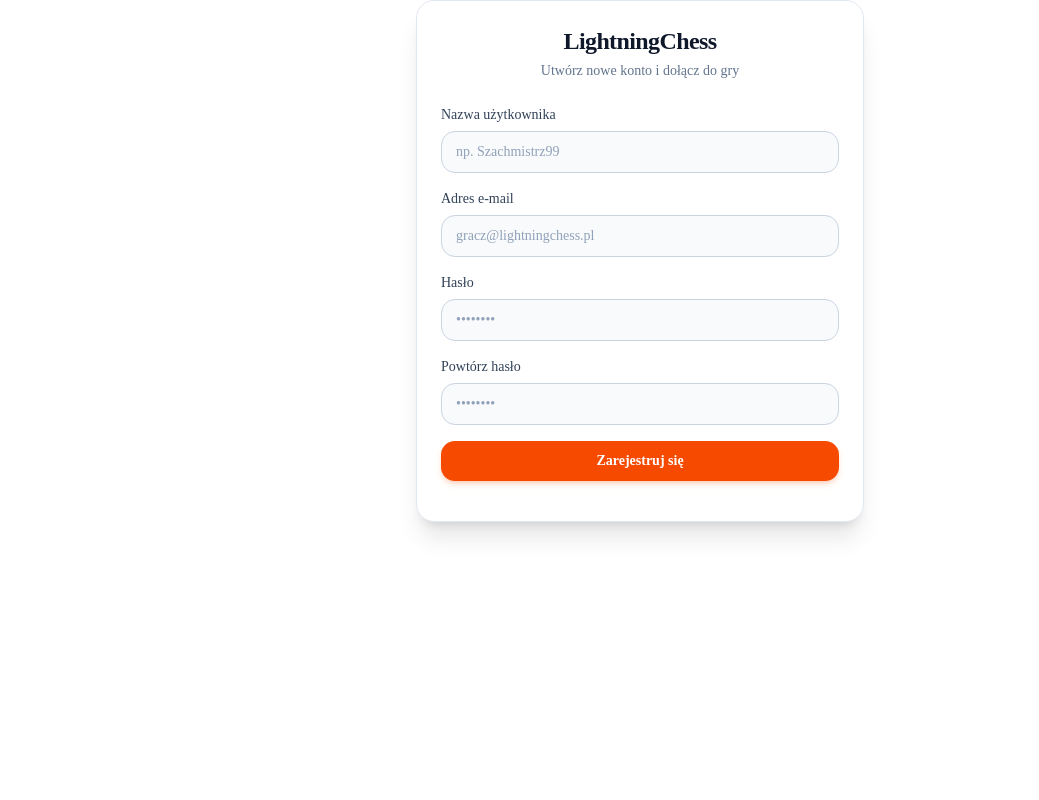
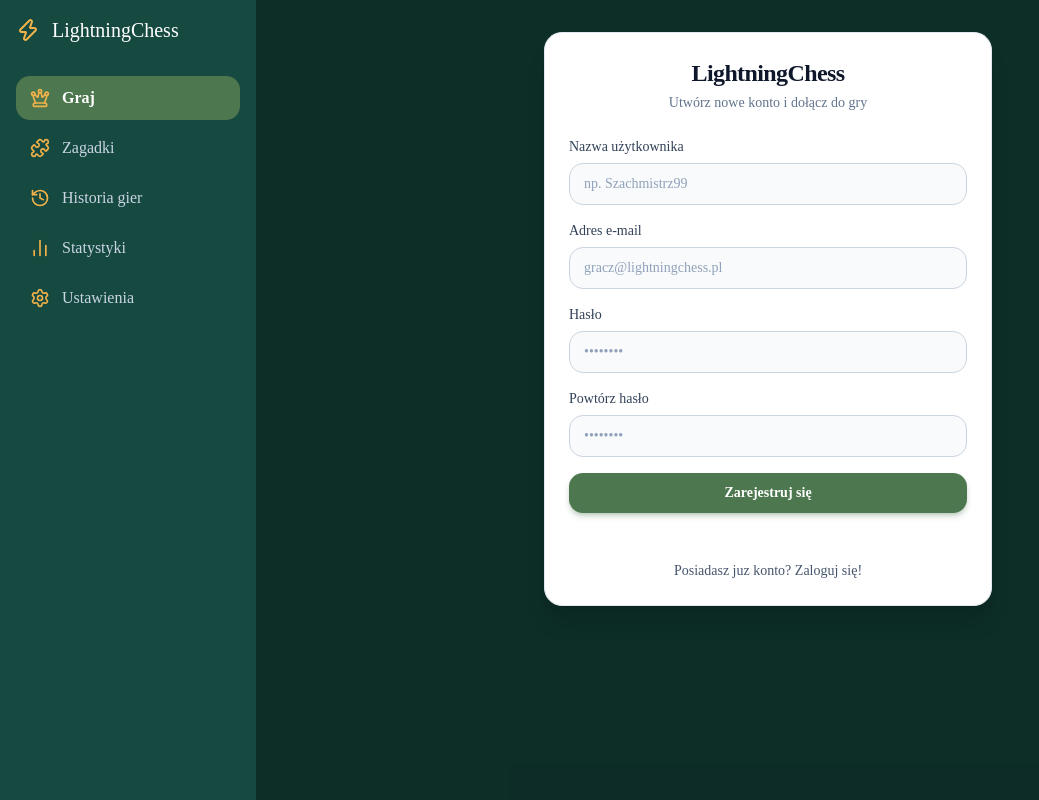
Before and after one commit to sernad1/lightningCHESS, a Next.js app: page /register in a window 1280 px wide. Shown: the whole page, without its empty margins (0-1039 px from the left). Built offline with nearby package versions, Linux system fonts and the light colour scheme; no server answers.

Commit message:
feat: implement Sidebar with main color palette

```diff
--- a/package.json
+++ b/package.json
@@ -40,6 +40,7 @@
   },
   "devDependencies": {
     "@tailwindcss/turbopack": "^4",
+    "@types/bcryptjs": "^2.4.6",
     "@types/node": "^20.19.43",
     "@types/pg": "^8.23.1",
     "@types/react": "^19",
--- a/src/app/globals.css
+++ b/src/app/globals.css
@@ -46,6 +46,11 @@
   --radius-2xl: calc(var(--radius) * 1.8);
   --radius-3xl: calc(var(--radius) * 2.2);
   --radius-4xl: calc(var(--radius) * 2.6);
+  --color-main-darkest: #164a41;
+  --color-main-dark: #4d774e;
+  --color-main-light: #9dc88d;
+  --color-main-accent: #f1b24a;
+  --color-main-white: #ffffff;
 }
 
 :root {
--- a/src/app/layout.tsx
+++ b/src/app/layout.tsx
@@ -1,6 +1,7 @@
 import type { Metadata } from "next";
 import { Geist, Geist_Mono } from "next/font/google";
 import "./globals.css";
+import Sidebar from "@/components/Sidebar";
 
 const geistSans = Geist({
   variable: "--font-geist-sans",
@@ -23,7 +24,12 @@ export default function RootLayout({ children }: LayoutProps<"/">) {
       lang="en"
       className={`${geistSans.variable} ${geistMono.variable} h-full antialiased`}
     >
-      <body className="min-h-full flex flex-col">{children}</body>
+      <body className="flex h-screen bg-main-darkest">
+        <Sidebar />
+        <main className="flex-1 overflow-y-auto p-8 bg-black/40">
+          {children}
+        </main>
+      </body>
     </html>
   );
 }
--- a/src/components/RegisterForm.tsx
+++ b/src/components/RegisterForm.tsx
@@ -1,6 +1,7 @@
 "use client";
 
 import { signup } from "@/actions/auth";
+import Link from "next/link";
 import React, { useActionState, useState } from "react";
 
 export default function RegisterForm() {
@@ -9,7 +10,6 @@ export default function RegisterForm() {
   const [email, setEmail] = useState("");
   const [password, setPassword] = useState("");
   const [confirmPassword, setConfirmPassword] = useState("");
-
 
   return (
     <div className="max-w-md w-full mx-auto p-6 bg-white dark:bg-slate-900 border border-slate-200 dark:border-slate-800 rounded-2xl shadow-xl space-y-6">
@@ -22,58 +22,97 @@ export default function RegisterForm() {
         </p>
       </div>
 
-
       <form action={formData} className="space-y-4">
         <div>
-          <label htmlFor="username"
-            className="block text-sm font-medium text-slate-700 dark:text-slate-300 mb-1.5">
+          <label
+            htmlFor="username"
+            className="block text-sm font-medium text-slate-700 dark:text-slate-300 mb-1.5"
+          >
             Nazwa użytkownika
           </label>
-          <input id="username" name="username" type="text" placeholder="np. Szachmistrz99" value={username}
-            onChange={(e) => setUsername(e.target.value)} required
-            className="w-full px-3.5 py-2.5 text-sm bg-slate-50 dark:bg-slate-800/50 text-slate-900 dark:text-white placeholder-slate-400 border border-slate-300 dark:border-slate-700 rounded-xl focus:outline-none focus:ring-2 focus:ring-orange-500 focus:border-transparent transition-all"/>
-        </div>
-
-        <div>
-          <label htmlFor="email"
-            className="block text-sm font-medium text-slate-700 dark:text-slate-300 mb-1.5">
-            Adres e-mail
-          </label>
-          <input id="email" name="email" type="email" placeholder="gracz@lightningchess.pl" value={email}
-            onChange={(e) => setEmail(e.target.value)} required
+          <input
+            id="username"
+            name="username"
+            type="text"
+            placeholder="np. Szachmistrz99"
+            value={username}
+            onChange={(e) => setUsername(e.target.value)}
+            required
             className="w-full px-3.5 py-2.5 text-sm bg-slate-50 dark:bg-slate-800/50 text-slate-900 dark:text-white placeholder-slate-400 border border-slate-300 dark:border-slate-700 rounded-xl focus:outline-none focus:ring-2 focus:ring-orange-500 focus:border-transparent transition-all"
           />
         </div>
 
         <div>
-          <label htmlFor="password"
-            className="block text-sm font-medium text-slate-700 dark:text-slate-300 mb-1.5">
-            Hasło
+          <label
+            htmlFor="email"
+            className="block text-sm font-medium text-slate-700 dark:text-slate-300 mb-1.5"
+          >
+            Adres e-mail
           </label>
-          <input id="password" name="password" type="password" placeholder="••••••••" value={password}
-            onChange={(e) => setPassword(e.target.value)} required
+          <input
+            id="email"
+            name="email"
+            type="email"
+            placeholder="gracz@lightningchess.pl"
+            value={email}
+            onChange={(e) => setEmail(e.target.value)}
+            required
             className="w-full px-3.5 py-2.5 text-sm bg-slate-50 dark:bg-slate-800/50 text-slate-900 dark:text-white placeholder-slate-400 border border-slate-300 dark:border-slate-700 rounded-xl focus:outline-none focus:ring-2 focus:ring-orange-500 focus:border-transparent transition-all"
           />
         </div>
 
         <div>
-          <label htmlFor="confirmPassword"
-            className="block text-sm font-medium text-slate-700 dark:text-slate-300 mb-1.5">
-            Powtórz hasło
+          <label
+            htmlFor="password"
+            className="block text-sm font-medium text-slate-700 dark:text-slate-300 mb-1.5"
+          >
+            Hasło
           </label>
-          <input id="confirmPassword" name="confirmPassword" type="password" placeholder="••••••••" value={confirmPassword}
-            onChange={(e) => setConfirmPassword(e.target.value)} required
+          <input
+            id="password"
+            name="password"
+            type="password"
+            placeholder="••••••••"
+            value={password}
+            onChange={(e) => setPassword(e.target.value)}
+            required
             className="w-full px-3.5 py-2.5 text-sm bg-slate-50 dark:bg-slate-800/50 text-slate-900 dark:text-white placeholder-slate-400 border border-slate-300 dark:border-slate-700 rounded-xl focus:outline-none focus:ring-2 focus:ring-orange-500 focus:border-transparent transition-all"
           />
         </div>
 
-        <button type="submit" disabled={isPending}
-          className="w-full py-2.5 px-4 text-sm font-semibold text-white bg-orange-600 hover:bg-orange-700 active:bg-orange-800 focus:outline-none focus:ring-2 focus:ring-orange-500 focus:ring-offset-2 rounded-xl transition-all shadow-md shadow-orange-600/20 disabled:opacity-50 disabled:cursor-not-allowed"
+        <div>
+          <label
+            htmlFor="confirmPassword"
+            className="block text-sm font-medium text-slate-700 dark:text-slate-300 mb-1.5"
+          >
+            Powtórz hasło
+          </label>
+          <input
+            id="confirmPassword"
+            name="confirmPassword"
+            type="password"
+            placeholder="••••••••"
+            value={confirmPassword}
+            onChange={(e) => setConfirmPassword(e.target.value)}
+            required
+            className="w-full px-3.5 py-2.5 text-sm bg-slate-50 dark:bg-slate-800/50 text-slate-900 dark:text-white placeholder-slate-400 border border-slate-300 dark:border-slate-700 rounded-xl focus:outline-none focus:ring-2 focus:ring-orange-500 focus:border-transparent transition-all"
+          />
+        </div>
+
+        <button
+          type="submit"
+          disabled={isPending}
+          className="w-full py-2.5 px-4 text-sm font-semibold text-main-white bg-main-dark hover:bg-main-darkest active:scale-[0.98] focus:outline-none focus:ring-2 focus:ring-main-dark focus:ring-offset-2 rounded-xl transition-all shadow-md shadow-main-dark/30 disabled:opacity-50 disabled:cursor-not-allowed cursor-pointer"
         >
           {isPending ? "Rejestrowanie..." : "Zarejestruj się"}
         </button>
         <p>{state?.error}</p>
       </form>
+      <div className="pt-2 text-center text-sm text-slate-600 dark:text-slate-400">
+        <Link href="/login">
+          <p>Posiadasz juz konto? Zaloguj się!</p>
+        </Link>
+      </div>
     </div>
   );
 }
--- /dev/null
+++ b/src/components/Sidebar.tsx
@@ -0,0 +1,54 @@
+"use client";
+import {
+  ChessQueen,
+  Puzzle,
+  RotateCcwClock,
+  ChartNoAxesColumn,
+  Settings,
+  Zap,
+} from "lucide-react";
+import { NavigationItem, SidebarProps } from "@/types/navigation";
+
+const NAVIGATION_ITEMS: NavigationItem[] = [
+  { id: "play", label: "Graj", icon: ChessQueen },
+  { id: "puzzles", label: "Zagadki", icon: Puzzle },
+  { id: "history", label: "Historia gier", icon: RotateCcwClock },
+  { id: "stats", label: "Statystyki", icon: ChartNoAxesColumn },
+  { id: "settings", label: "Ustawienia", icon: Settings },
+];
+
+export default function Sidebar({
+  activeTab = "play",
+  onSelectTab,
+}: SidebarProps) {
+  return (
+    <aside className="w-64 h-screen bg-main-darkest text-main-white p-4 flex flex-col justify-between">
+      <nav className="space-y-1.5">
+        <div className="flex items-center gap-3 text-xl mb-8">
+          <Zap className="w-6 h-6 text-main-accent" />
+          <span>LightningChess</span>
+        </div>
+        {NAVIGATION_ITEMS.map((item) => {
+          const Icon = item.icon;
+          const isActive = activeTab === item.id;
+          return (
+            <button
+              key={item.id}
+              onClick={() => onSelectTab?.(item.id)}
+              className={`w-full flex items-center justify-between px-3.5 py-2.5 rounded-xl ${
+                isActive
+                  ? "bg-main-dark text-main-white font-semibold"
+                  : "text-slate-300 hover:bg-brand-dark/50 hover:text-white"
+              }`}
+            >
+              <div className="flex items-center gap-3">
+                <Icon className="w-5 h-5 text-main-accent" />
+                <span>{item.label}</span>
+              </div>
+            </button>
+          );
+        })}
+      </nav>
+    </aside>
+  );
+}
--- /dev/null
+++ b/src/types/navigation.ts
@@ -0,0 +1,11 @@
+import { LucideIcon } from "lucide-react";
+export type TabType = "play" | "puzzles" | "history" | "stats" | "settings";
+export interface SidebarProps {
+  activeTab?: TabType;
+  onSelectTab?: (tab: TabType) => void;
+}
+export interface NavigationItem {
+  id: TabType;
+  label: string;
+  icon: LucideIcon;
+}
```
Also changed, not shown: src/components/LoginForm.tsx (+49 -20 lines), 1 other file (tests, documents, lock files or other folders).
